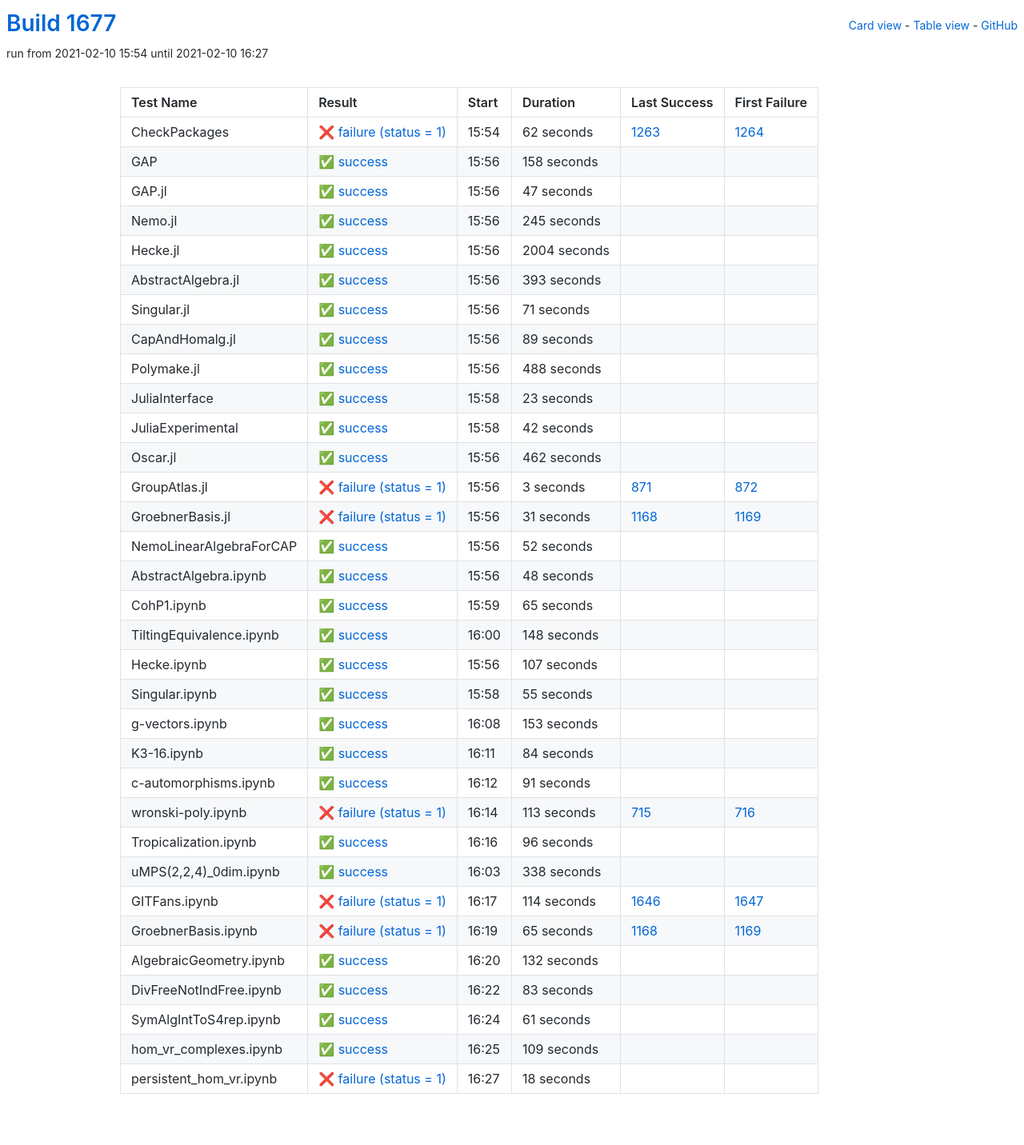
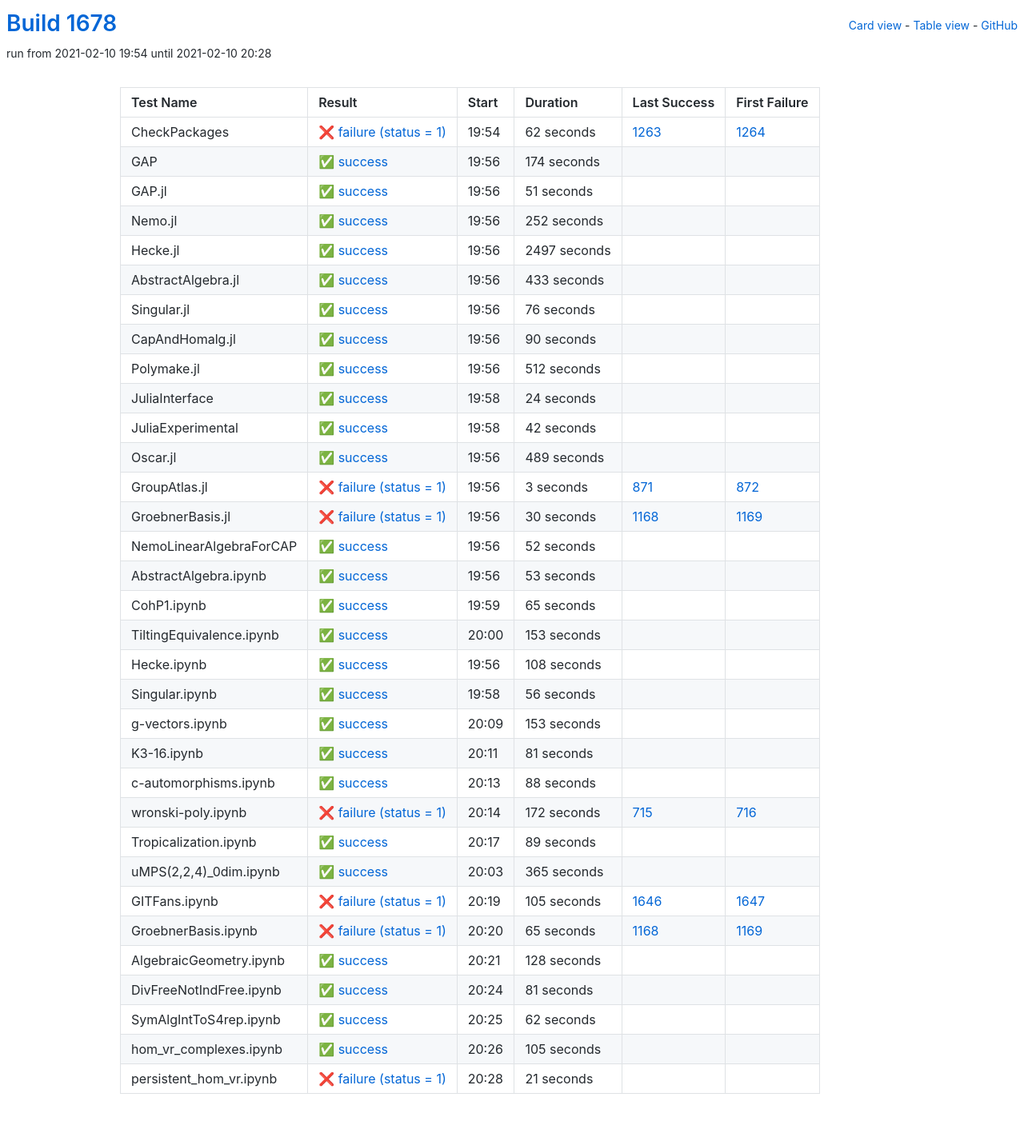
Before and after one commit to oscar-system/oscar-ci-status-stable, a Jekyll site: the page built from table.html, in a window 1280 px wide. Shown: the whole page at 80% size. Built offline with Jekyll 4.4.1, drawn with Linux system fonts in a browser that asks for light colours.

Commit message:
Build #1678

```diff
--- a/_data/ci.yml
+++ b/_data/ci.yml
@@ -1,6 +1,6 @@
 ---
-build: 1677
-build_url: https://oscarci.mathematik.uni-kl.de/job/oscar-stable/1677/
+build: 1678
+build_url: https://oscarci.mathematik.uni-kl.de/job/oscar-stable/1678/
 job: oscar-stable
 organization: oscar-system
 repo: oscar-ci-status-stable
@@ -8,8 +8,8 @@ repourl: https://github.com/oscar-system/oscar-ci-status-stable
 tests:
 - name: CheckPackages
   id: checkpackages
-  log: https://oscarci.mathematik.uni-kl.de/job/oscar-stable/1677/artifact/logs/build-1677/CheckPackages.log
-  start: 2021-02-10 15:54
+  log: https://oscarci.mathematik.uni-kl.de/job/oscar-stable/1678/artifact/logs/build-1678/CheckPackages.log
+  start: 2021-02-10 19:54
   success: false
   exitcode: 1
   status: failure
@@ -20,116 +20,116 @@ tests:
   first_failure_url: https://oscarci.mathematik.uni-kl.de/job/oscar-stable/1264/
 - name: GAP
   id: gap
-  log: https://oscarci.mathematik.uni-kl.de/job/oscar-stable/1677/artifact/logs/build-1677/GAP.log
-  start: 2021-02-10 15:56
+  log: https://oscarci.mathematik.uni-kl.de/job/oscar-stable/1678/artifact/logs/build-1678/GAP.log
+  start: 2021-02-10 19:56
   success: true
   exitcode: 0
   status: success
-  duration: 158
+  duration: 174
   last_success: false
   last_success_url:
   first_failure: false
   first_failure_url:
 - name: GAP.jl
   id: gap-jl
-  log: https://oscarci.mathematik.uni-kl.de/job/oscar-stable/1677/artifact/logs/build-1677/GAP.jl.log
-  start: 2021-02-10 15:56
+  log: https://oscarci.mathematik.uni-kl.de/job/oscar-stable/1678/artifact/logs/build-1678/GAP.jl.log
+  start: 2021-02-10 19:56
   success: true
   exitcode: 0
   status: success
-  duration: 47
+  duration: 51
   last_success: false
   last_success_url:
   first_failure: false
   first_failure_url:
 - name: Nemo.jl
   id: nemo-jl
-  log: https://oscarci.mathematik.uni-kl.de/job/oscar-stable/1677/artifact/logs/build-1677/Nemo.jl.log
-  start: 2021-02-10 15:56
+  log: https://oscarci.mathematik.uni-kl.de/job/oscar-stable/1678/artifact/logs/build-1678/Nemo.jl.log
+  start: 2021-02-10 19:56
   success: true
   exitcode: 0
   status: success
-  duration: 245
+  duration: 252
   last_success: false
   last_success_url:
   first_failure: false
   first_failure_url:
 - name: Hecke.jl
   id: hecke-jl
-  log: https://oscarci.mathematik.uni-kl.de/job/oscar-stable/1677/artifact/logs/build-1677/Hecke.jl.log
-  start: 2021-02-10 15:56
+  log: https://oscarci.mathematik.uni-kl.de/job/oscar-stable/1678/artifact/logs/build-1678/Hecke.jl.log
+  start: 2021-02-10 19:56
   success: true
   exitcode: 0
   status: success
-  duration: 2004
+  duration: 2497
   last_success: false
   last_success_url:
   first_failure: false
   first_failure_url:
 - name: AbstractAlgebra.jl
   id: abstractalgebra-jl
-  log: https://oscarci.mathematik.uni-kl.de/job/oscar-stable/1677/artifact/logs/build-1677/AbstractAlgebra.jl.log
-  start: 2021-02-10 15:56
+  log: https://oscarci.mathematik.uni-kl.de/job/oscar-stable/1678/artifact/logs/build-1678/AbstractAlgebra.jl.log
+  start: 2021-02-10 19:56
   success: true
   exitcode: 0
   status: success
-  duration: 393
+  duration: 433
   last_success: false
   last_success_url:
   first_failure: false
   first_failure_url:
 - name: Singular.jl
   id: singular-jl
-  log: https://oscarci.mathematik.uni-kl.de/job/oscar-stable/1677/artifact/logs/build-1677/Singular.jl.log
-  start: 2021-02-10 15:56
+  log: https://oscarci.mathematik.uni-kl.de/job/oscar-stable/1678/artifact/logs/build-1678/Singular.jl.log
+  start: 2021-02-10 19:56
   success: true
   exitcode: 0
   status: success
-  duration: 71
+  duration: 76
   last_success: false
   last_success_url:
   first_failure: false
   first_failure_url:
 - name: CapAndHomalg.jl
   id: capandhomalg-jl
-  log: https://oscarci.mathematik.uni-kl.de/job/oscar-stable/1677/artifact/logs/build-1677/CapAndHomalg.jl.log
-  start: 2021-02-10 15:56
+  log: https://oscarci.mathematik.uni-kl.de/job/oscar-stable/1678/artifact/logs/build-1678/CapAndHomalg.jl.log
+  start: 2021-02-10 19:56
   success: true
   exitcode: 0
   status: success
-  duration: 89
+  duration: 90
   last_success: false
   last_success_url:
   first_failure: false
   first_failure_url:
 - name: Polymake.jl
   id: polymake-jl
-  log: https://oscarci.mathematik.uni-kl.de/job/oscar-stable/1677/artifact/logs/build-1677/Polymake.jl.log
-  start: 2021-02-10 15:56
+  log: https://oscarci.mathematik.uni-kl.de/job/oscar-stable/1678/artifact/logs/build-1678/Polymake.jl.log
+  start: 2021-02-10 19:56
   success: true
   exitcode: 0
   status: success
-  duration: 488
+  duration: 512
   last_success: false
   last_success_url:
   first_failure: false
   first_failure_url:
 - name: JuliaInterface
   id: juliainterface
-  log: https://oscarci.mathematik.uni-kl.de/job/oscar-stable/1677/artifact/logs/build-1677/JuliaInterface.log
-  start: 2021-02-10 15:58
+  log: https://oscarci.mathematik.uni-kl.de/job/oscar-stable/1678/artifact/logs/build-1678/JuliaInterface.log
+  start: 2021-02-10 19:58
   success: true
   exitcode: 0
   status: success
-  duration: 23
+  duration: 24
   last_success: false
   last_success_url:
   first_failure: false
   first_failure_url:
 - name: JuliaExperimental
   id: juliaexperimental
-  log: https://oscarci.mathematik.uni-kl.de/job/oscar-stable/1677/artifact/logs/build-1677/JuliaExperimental.log
-  start: 2021-02-10 15:58
+  log: https://oscarci.mathematik.uni-kl.de/job/oscar-stable/1678/artifact/logs/build-1678/JuliaExperimental.log
+  start: 2021-02-10 19:58
   success: true
   exitcode: 0
   status: success
@@ -140,20 +140,20 @@ tests:
   first_failure_url:
 - name: Oscar.jl
   id: oscar-jl
-  log: https://oscarci.mathematik.uni-kl.de/job/oscar-stable/1677/artifact/logs/build-1677/Oscar.jl.log
-  start: 2021-02-10 15:56
+  log: https://oscarci.mathematik.uni-kl.de/job/oscar-stable/1678/artifact/logs/build-1678/Oscar.jl.log
+  start: 2021-02-10 19:56
   success: true
   exitcode: 0
   status: success
-  duration: 462
+  duration: 489
   last_success: false
   last_success_url:
   first_failure: false
   first_failure_url:
 - name: GroupAtlas.jl
   id: groupatlas-jl
-  log: https://oscarci.mathematik.uni-kl.de/job/oscar-stable/1677/artifact/logs/build-1677/GroupAtlas.jl.log
-  start: 2021-02-10 15:56
+  log: https://oscarci.mathematik.uni-kl.de/job/oscar-stable/1678/artifact/logs/build-1678/GroupAtlas.jl.log
+  start: 2021-02-10 19:56
   success: false
   exitcode: 1
   status: failure
@@ -164,20 +164,20 @@ tests:
   first_failure_url: https://oscarci.mathematik.uni-kl.de/job/oscar-stable/872/
 - name: GroebnerBasis.jl
   id: groebnerbasis-jl
-  log: https://oscarci.mathematik.uni-kl.de/job/oscar-stable/1677/artifact/logs/build-1677/GroebnerBasis.jl.log
-  start: 2021-02-10 15:56
+  log: https://oscarci.mathematik.uni-kl.de/job/oscar-stable/1678/artifact/logs/build-1678/GroebnerBasis.jl.log
+  start: 2021-02-10 19:56
   success: false
   exitcode: 1
   status: failure
-  duration: 31
+  duration: 30
   last_success: 1168
   last_success_url: https://oscarci.mathematik.uni-kl.de/job/oscar-stable/1168/
   first_failure: 1169
   first_failure_url: https://oscarci.mathematik.uni-kl.de/job/oscar-stable/1169/
 - name: NemoLinearAlgebraForCAP
   id: nemolinearalgebraforcap
-  log: https://oscarci.mathematik.uni-kl.de/job/oscar-stable/1677/artifact/logs/build-1677/NemoLinearAlgebraForCAP.log
-  start: 2021-02-10 15:56
+  log: https://oscarci.mathematik.uni-kl.de/job/oscar-stable/1678/artifact/logs/build-1678/NemoLinearAlgebraForCAP.log
+  start: 2021-02-10 19:56
   success: true
   exitcode: 0
   status: success
@@ -188,20 +188,20 @@ tests:
   first_failure_url:
 - name: AbstractAlgebra.ipynb
   id: abstractalgebra-ipynb
-  log: https://oscarci.mathematik.uni-kl.de/job/oscar-stable/1677/artifact/logs/build-1677/AbstractAlgebra.ipynb.log
-  start: 2021-02-10 15:56
+  log: https://oscarci.mathematik.uni-kl.de/job/oscar-stable/1678/artifact/logs/build-1678/AbstractAlgebra.ipynb.log
+  start: 2021-02-10 19:56
   success: true
   exitcode: 0
   status: success
-  duration: 48
+  duration: 53
   last_success: false
   last_success_url:
   first_failure: false
   first_failure_url:
 - name: CohP1.ipynb
   id: cohp1-ipynb
-  log: https://oscarci.mathematik.uni-kl.de/job/oscar-stable/1677/artifact/logs/build-1677/CohP1.ipynb.log
-  start: 2021-02-10 15:59
+  log: https://oscarci.mathematik.uni-kl.de/job/oscar-stable/1678/artifact/logs/build-1678/CohP1.ipynb.log
+  start: 2021-02-10 19:59
   success: true
   exitcode: 0
   status: success
@@ -212,44 +212,44 @@ tests:
   first_failure_url:
 - name: TiltingEquivalence.ipynb
   id: tiltingequivalence-ipynb
-  log: https://oscarci.mathematik.uni-kl.de/job/oscar-stable/1677/artifact/logs/build-1677/TiltingEquivalence.ipynb.log
-  start: 2021-02-10 16:00
+  log: https://oscarci.mathematik.uni-kl.de/job/oscar-stable/1678/artifact/logs/build-1678/TiltingEquivalence.ipynb.log
+  start: 2021-02-10 20:00
   success: true
   exitcode: 0
   status: success
-  duration: 148
+  duration: 153
   last_success: false
   last_success_url:
   first_failure: false
   first_failure_url:
 - name: Hecke.ipynb
   id: hecke-ipynb
-  log: https://oscarci.mathematik.uni-kl.de/job/oscar-stable/1677/artifact/logs/build-1677/Hecke.ipynb.log
-  start: 2021-02-10 15:56
+  log: https://oscarci.mathematik.uni-kl.de/job/oscar-stable/1678/artifact/logs/build-1678/Hecke.ipynb.log
+  start: 2021-02-10 19:56
   success: true
   exitcode: 0
   status: success
-  duration: 107
+  duration: 108
   last_success: false
   last_success_url:
   first_failure: false
   first_failure_url:
 - name: Singular.ipynb
   id: singular-ipynb
-  log: https://oscarci.mathematik.uni-kl.de/job/oscar-stable/1677/artifact/logs/build-1677/Singular.ipynb.log
-  start: 2021-02-10 15:58
+  log: https://oscarci.mathematik.uni-kl.de/job/oscar-stable/1678/artifact/logs/build-1678/Singular.ipynb.log
+  start: 2021-02-10 19:58
   success: true
   exitcode: 0
   status: success
-  duration: 55
+  duration: 56
   last_success: false
   last_success_url:
   first_failure: false
   first_failure_url:
 - name: g-vectors.ipynb
   id: g-vectors-ipynb
-  log: https://oscarci.mathematik.uni-kl.de/job/oscar-stable/1677/artifact/logs/build-1677/g-vectors.ipynb.log
-  start: 2021-02-10 16:08
+  log: https://oscarci.mathematik.uni-kl.de/job/oscar-stable/1678/artifact/logs/build-1678/g-vectors.ipynb.log
+  start: 2021-02-10 20:09
   success: true
   exitcode: 0
   status: success
@@ -260,80 +260,80 @@ tests:
   first_failure_url:
 - name: K3-16.ipynb
   id: k3-16-ipynb
-  log: https://oscarci.mathematik.uni-kl.de/job/oscar-stable/1677/artifact/logs/build-1677/K3-16.ipynb.log
-  start: 2021-02-10 16:11
+  log: https://oscarci.mathematik.uni-kl.de/job/oscar-stable/1678/artifact/logs/build-1678/K3-16.ipynb.log
+  start: 2021-02-10 20:11
   success: true
   exitcode: 0
   status: success
-  duration: 84
+  duration: 81
   last_success: false
   last_success_url:
   first_failure: false
   first_failure_url:
 - name: c-automorphisms.ipynb
   id: c-automorphisms-ipynb
-  log: https://oscarci.mathematik.uni-kl.de/job/oscar-stable/1677/artifact/logs/build-1677/c-automorphisms.ipynb.log
-  start: 2021-02-10 16:12
+  log: https://oscarci.mathematik.uni-kl.de/job/oscar-stable/1678/artifact/logs/build-1678/c-automorphisms.ipynb.log
+  start: 2021-02-10 20:13
   success: true
   exitcode: 0
   status: success
-  duration: 91
+  duration: 88
   last_success: false
   last_success_url:
   first_failure: false
   first_failure_url:
 - name: wronski-poly.ipynb
   id: wronski-poly-ipynb
-  log: https://oscarci.mathematik.uni-kl.de/job/oscar-stable/1677/artifact/logs/build-1677/wronski-poly.ipynb.log
-  start: 2021-02-10 16:14
+  log: https://oscarci.mathematik.uni-kl.de/job/oscar-stable/1678/artifact/logs/build-1678/wronski-poly.ipynb.log
+  start: 2021-02-10 20:14
   success: false
   exitcode: 1
   status: failure
-  duration: 113
+  duration: 172
   last_success: 715
   last_success_url: https://oscarci.mathematik.uni-kl.de/job/oscar-stable/715/
   first_failure: 716
   first_failure_url: https://oscarci.mathematik.uni-kl.de/job/oscar-stable/716/
 - name: Tropicalization.ipynb
   id: tropicalization-ipynb
-  log: https://oscarci.mathematik.uni-kl.de/job/oscar-stable/1677/artifact/logs/build-1677/Tropicalization.ipynb.log
-  start: 2021-02-10 16:16
+  log: https://oscarci.mathematik.uni-kl.de/job/oscar-stable/1678/artifact/logs/build-1678/Tropicalization.ipynb.log
+  start: 2021-02-10 20:17
   success: true
   exitcode: 0
   status: success
-  duration: 96
+  duration: 89
   last_success: false
   last_success_url:
   first_failure: false
   first_failure_url:
 - name: uMPS(2,2,4)_0dim.ipynb
   id: umps-2-2-4-0dim-ipynb
-  log: https://oscarci.mathematik.uni-kl.de/job/oscar-stable/1677/artifact/logs/build-1677/uMPS-2-2-4-_0dim.ipynb.log
-  start: 2021-02-10 16:03
+  log: https://oscarci.mathematik.uni-kl.de/job/oscar-stable/1678/artifact/logs/build-1678/uMPS-2-2-4-_0dim.ipynb.log
+  start: 2021-02-10 20:03
   success: true
   exitcode: 0
   status: success
-  duration: 338
+  duration: 365
   last_success: false
   last_success_url:
   first_failure: false
   first_failure_url:
 - name: GITFans.ipynb
   id: gitfans-ipynb
-  log: https://oscarci.mathematik.uni-kl.de/job/oscar-stable/1677/artifact/logs/build-1677/GITFans.ipynb.log
-  start: 2021-02-10 16:17
+  log: https://oscarci.mathematik.uni-kl.de/job/oscar-stable/1678/artifact/logs/build-1678/GITFans.ipynb.log
+  start: 2021-02-10 20:19
   success: false
   exitcode: 1
   status: failure
-  duration: 114
+  duration: 105
   last_success: 1646
   last_success_url: https://oscarci.mathematik.uni-kl.de/job/oscar-stable/1646/
   first_failure: 1647
   first_failure_url: https://oscarci.mathematik.uni-kl.de/job/oscar-stable/1647/
 - name: GroebnerBasis.ipynb
   id: groebnerbasis-ipynb
-  log: https://oscarci.mathematik.uni-kl.de/job/oscar-stable/1677/artifact/logs/build-1677/GroebnerBasis.ipynb.log
-  start: 2021-02-10 16:19
+  log: https://oscarci.mathematik.uni-kl.de/job/oscar-stable/1678/artifact/logs/build-1678/GroebnerBasis.ipynb.log
+  start: 2021-02-10 20:20
   success: false
   exitcode: 1
   status: failure
@@ -344,60 +344,60 @@ tests:
   first_failure_url: https://oscarci.mathematik.uni-kl.de/job/oscar-stable/1169/
 - name: AlgebraicGeometry.ipynb
   id: algebraicgeometry-ipynb
-  log: https://oscarci.mathematik.uni-kl.de/job/oscar-stable/1677/artifact/logs/build-1677/AlgebraicGeometry.ipynb.log
-  start: 2021-02-10 16:20
+  log: https://oscarci.mathematik.uni-kl.de/job/oscar-stable/1678/artifact/logs/build-1678/AlgebraicGeometry.ipynb.log
+  start: 2021-02-10 20:21
   success: true
   exitcode: 0
   status: success
-  duration: 132
+  duration: 128
   last_success: false
   last_success_url:
   first_failure: false
   first_failure_url:
 - name: DivFreeNotIndFree.ipynb
   id: divfreenotindfree-ipynb
-  log: https://oscarci.mathematik.uni-kl.de/job/oscar-stable/1677/artifact/logs/build-1677/DivFreeNotIndFree.ipynb.log
-  start: 2021-02-10 16:22
+  log: https://oscarci.mathematik.uni-kl.de/job/oscar-stable/1678/artifact/logs/build-1678/DivFreeNotIndFree.ipynb.log
+  start: 2021-02-10 20:24
   success: true
   exitcode: 0
   status: success
-  duration: 83
+  duration: 81
   last_success: false
   last_success_url:
   first_failure: false
   first_failure_url:
 - name: SymAlgIntToS4rep.ipynb
   id: symalginttos4rep-ipynb
-  log: https://oscarci.mathematik.uni-kl.de/job/oscar-stable/1677/artifact/logs/build-1677/SymAlgIntToS4rep.ipynb.log
-  start: 2021-02-10 16:24
+  log: https://oscarci.mathematik.uni-kl.de/job/oscar-stable/1678/artifact/logs/build-1678/SymAlgIntToS4rep.ipynb.log
+  start: 2021-02-10 20:25
   success: true
   exitcode: 0
   status: success
-  duration: 61
+  duration: 62
   last_success: false
   last_success_url:
   first_failure: false
   first_failure_url:
 - name: hom_vr_complexes.ipynb
   id: hom-vr-complexes-ipynb
-  log: https://oscarci.mathematik.uni-kl.de/job/oscar-stable/1677/artifact/logs/build-1677/hom_vr_complexes.ipynb.log
-  start: 2021-02-10 16:25
+  log: https://oscarci.mathematik.uni-kl.de/job/oscar-stable/1678/artifact/logs/build-1678/hom_vr_complexes.ipynb.log
+  start: 2021-02-10 20:26
   success: true
   exitcode: 0
   status: success
-  duration: 109
+  duration: 105
   last_success: false
   last_success_url:
   first_failure: false
   first_failure_url:
 - name: persistent_hom_vr.ipynb
   id: persistent-hom-vr-ipynb
-  log: https://oscarci.mathematik.uni-kl.de/job/oscar-stable/1677/artifact/logs/build-1677/persistent_hom_vr.ipynb.log
-  start: 2021-02-10 16:27
+  log: https://oscarci.mathematik.uni-kl.de/job/oscar-stable/1678/artifact/logs/build-1678/persistent_hom_vr.ipynb.log
+  start: 2021-02-10 20:28
   success: false
   exitcode: 1
   status: failure
-  duration: 18
+  duration: 21
   last_success: false
   last_success_url:
   first_failure: false
```
Also changed, not shown: README.md.
